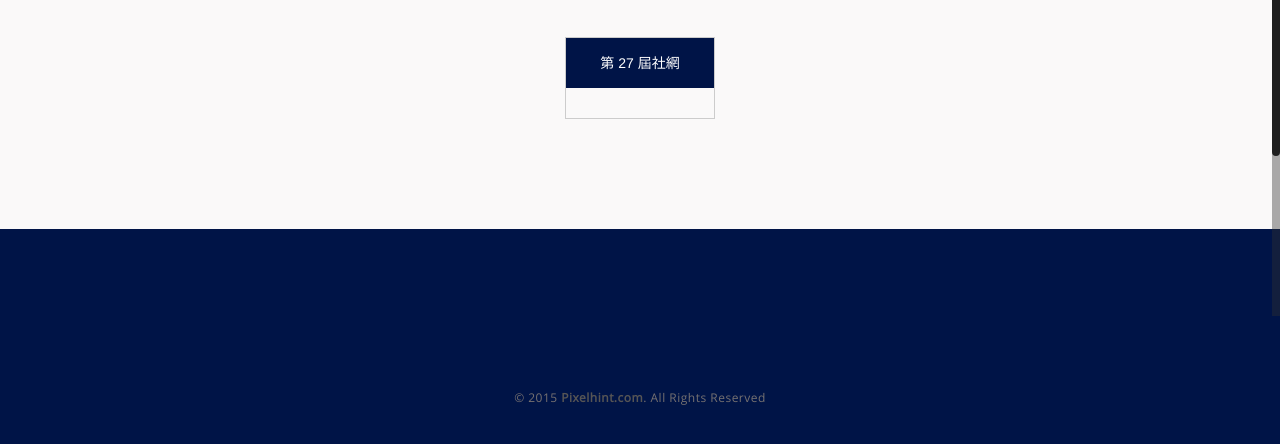
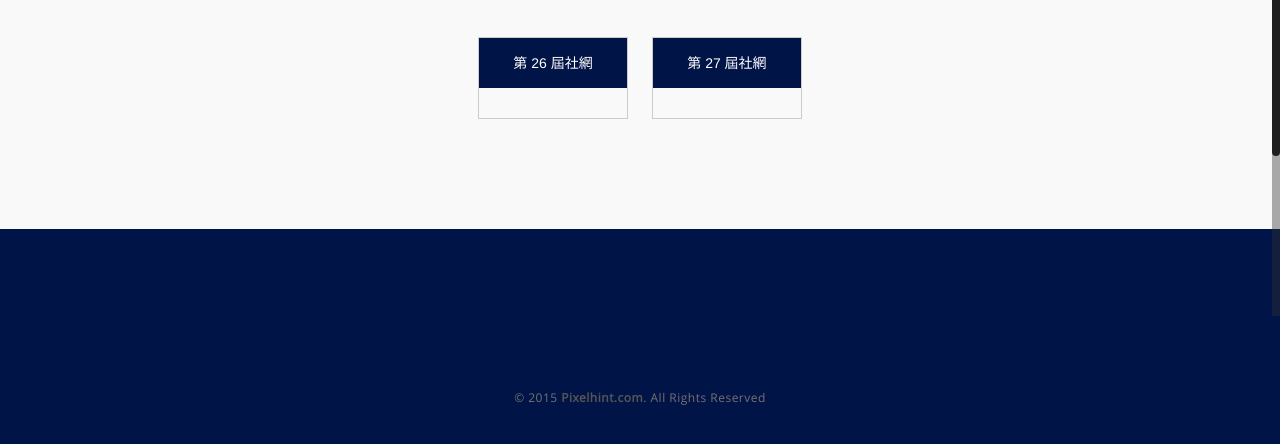
Before and after one commit to JulianZhuang/CSresearchclub.github.io, a plain HTML site: page memorials.html in a window 1280 px wide. Shown: the part 484-928 px from the top of the page. Drawn offline with Linux system fonts and the light colour scheme.

Commit message:
September 7th
Forgive me! The hyperlink to the SSInRC 26th was not added last time, but this time.

```diff
--- a/memorials.html
+++ b/memorials.html
@@ -55,7 +55,7 @@
 	<section class="testimonials animated wow fadeIn" id="testimonials" data-wow-duration="2s">
 		<div class="container">
 			<h1 class="text-uppercase">回憶粉專</h1>
-				<a target="_blank" href="https://www.facebook.com/ssinrc26/?ref=br_rs">
+				<a target="_blank" href="https://www.facebook.com/ssinrc26/">
 					<div class="gallery">
 					    <div class="head">第 26 屆粉專</div>
 					    <div class="desc"></div>
@@ -70,6 +70,12 @@
 		</div>
 		<div class="container">
 			<h1 class="text-uppercase">回憶社網</h1>
+			<a target="_blank" href="http://ssinrc.github.io/">
+				<div class="gallery">
+				    <div class="head">第 26 屆社網</div>
+				    <div class="desc"></div>
+		    	</div>
+			</a>
 			<a target="_blank" href="http://ssinrc.org/">
 				<div class="gallery">
 				    <div class="head">第 27 屆社網</div>
```
